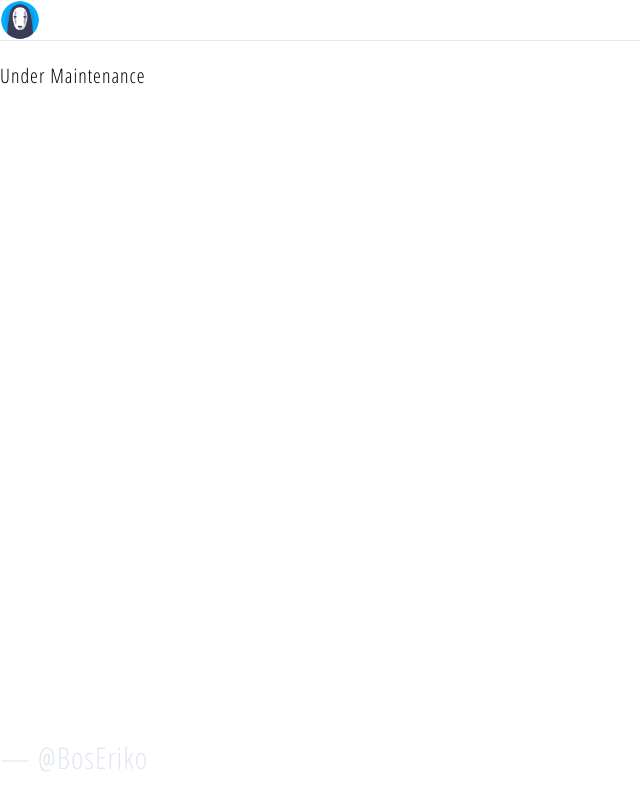
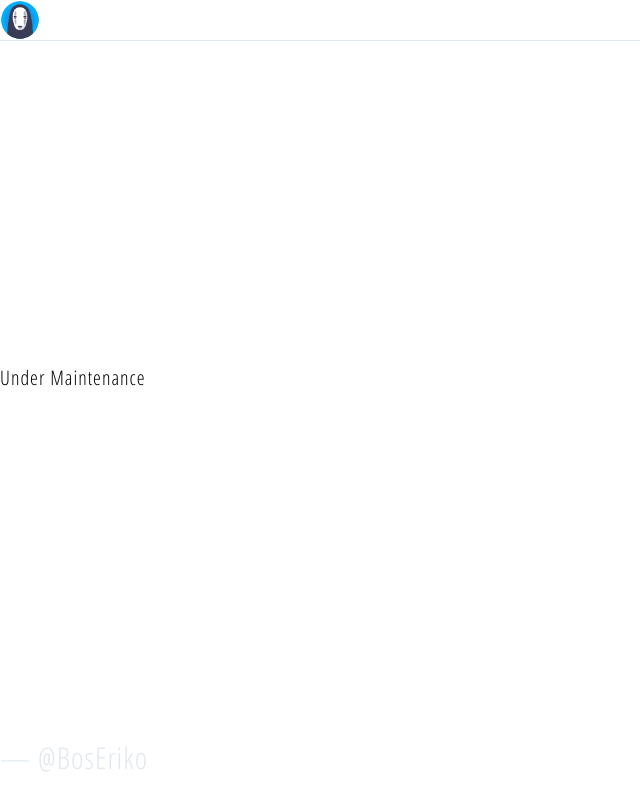
Before and after one commit to BosEriko/boseriko.com, a Nuxt app: page / in a window 1280 px wide. Shown: the whole page, without its empty margins (0-640 px from the left). Built offline with nearby package versions, Linux system fonts and the light colour scheme.

Commit message:
[Hotfix] Make content go to the middle

```diff
--- a/components/Footer.vue
+++ b/components/Footer.vue
@@ -1,5 +1,5 @@
 <template>
-  <footer class="mx-auto container py-5 text-3xl">
+  <footer class="mx-auto mt-auto container py-5 text-3xl">
     <a
       class="smooth text-gray-300 hover:text-gray-400"
       href="http://twitter.boseriko.com/"
--- a/components/Header.vue
+++ b/components/Header.vue
@@ -1,5 +1,5 @@
 <template>
-  <header class="bg-white border-b">
+  <header class="bg-white border-b mb-auto">
     <div class="flex items-center mx-auto container">
       <div v-if="!isMenuActive" class="mr-auto">
         <img class="h-10" src="/img/logo.png" alt="Bos Eriko" />
--- a/layouts/default.vue
+++ b/layouts/default.vue
@@ -2,7 +2,7 @@
   <div class="tracking-wider min-h-screen text-xl subpixel-antialiased">
     <div class="flex flex-col min-h-screen">
       <Header />
-      <div class="flex-1"><nuxt /></div>
+      <nuxt />
       <Footer />
     </div>
   </div>
```
